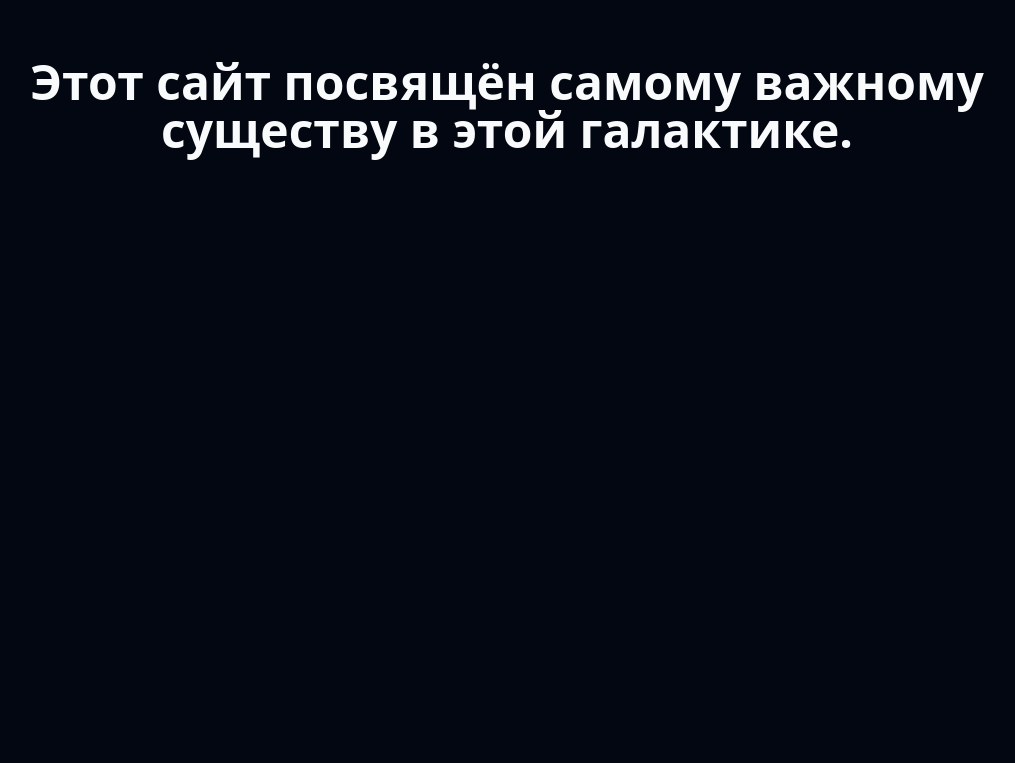
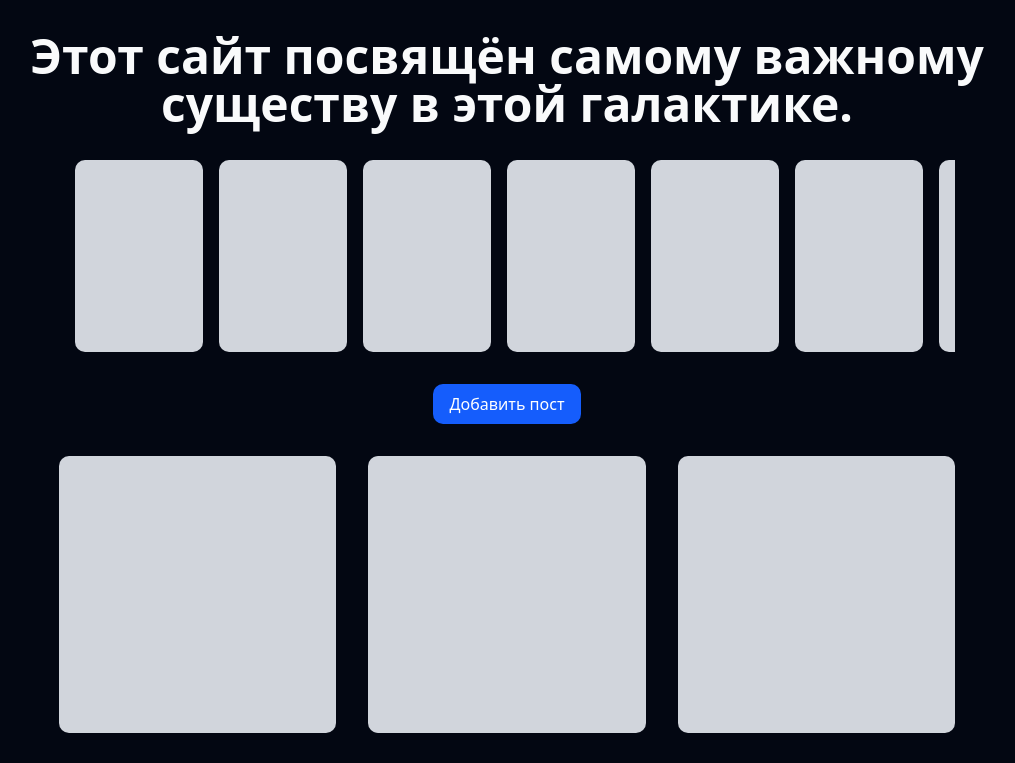
Before and after one commit to Randallflagg19/gustaw-fin, a Next.js app: page / in a window 1280 px wide. Shown: the top 763 px of the page, without its empty margins (133-1148 px from the left). Built offline with nearby package versions, Linux system fonts and the light colour scheme; a web font is replaced by a local one.

Commit message:
added design

```diff
--- a/package.json
+++ b/package.json
@@ -9,11 +9,13 @@
     "lint": "next lint"
   },
   "dependencies": {
+    "@cloudinary/url-gen": "^1.21.0",
     "@prisma/client": "6.6.0",
     "@prisma/extension-accelerate": "^1.3.0",
     "@radix-ui/react-label": "^2.1.4",
     "@radix-ui/react-slot": "^1.2.0",
     "class-variance-authority": "^0.7.1",
+    "cloudinary": "^2.6.0",
     "clsx": "^2.1.1",
     "cuid": "^2.1.8",
     "jose": "^6.0.10",
--- a/src/app/page.tsx
+++ b/src/app/page.tsx
@@ -1,9 +1,63 @@
+'use client'
+
+import { useState } from "react";
+
 export default function Home() {
+
+  const [postsCount, setPostsCount] = useState(4);
+
+  // Функция-обработчик клика
+  const handleAddPost = () => {
+    setPostsCount(prev => prev + 1);
+  };
+
+
   return (
-    <div className="grid grid-rows-[20px_1fr_20px] items-center justify-items-center min-h-screen p-8 pb-20 gap-16 sm:p-20 ">
-      <h1 className="text-4xl md:text-5xl font-bold mt-8 text-center">
+    <div className="flex flex-col items-center justify-start min-h-screen px-4 pt-8 pb-20 gap-y-8">
+
+      {/* Заголовок */}
+      <h1 className="text-3xl sm:text-4xl md:text-5xl font-bold text-center max-w-5xl">
         Этот сайт посвящён самому важному существу в этой галактике.
       </h1>
+
+      {/* Сторис */}
+      <div className="w-full max-w-4xl mx-auto overflow-x-auto px-4">
+        <div className="flex justify-start space-x-4">
+          {[...Array(7)].map((_, idx) => (
+            <div
+              key={idx}
+              className="
+                      flex-shrink-0
+                      w-24 h-36         /* на самых маленьких — 24×36 */
+                      sm:w-28 sm:h-40   /* на sm — 28×40 */
+                      md:w-32 md:h-48   /* на md+ — 32×48 */
+                      bg-gray-300 rounded-lg
+                    "
+            />
+          ))}
+        </div>
+      </div>
+
+      <button
+        onClick={handleAddPost}
+        className="px-4 py-2 bg-blue-600 hover:bg-blue-700 text-white rounded-lg transition"
+      >
+        Добавить пост
+      </button>
+
+      {/* Посты (плейсхолдеры фото/видео) */}
+      <div className="w-full max-w-4xl">
+        <h2 className="sr-only">Посты</h2>
+        <div className="grid grid-cols-1 sm:grid-cols-2 md:grid-cols-3 gap-8">
+          {[...Array(postsCount)].map((_, idx) => (
+            <div
+              key={idx}
+              className="w-full aspect-square bg-gray-300 rounded-lg"
+            />
+          ))}
+        </div>
+      </div>
     </div>
   );
 }
+//favorites добавить
```
Also changed, not shown: 1 other file (tests, documents, lock files or other folders).
